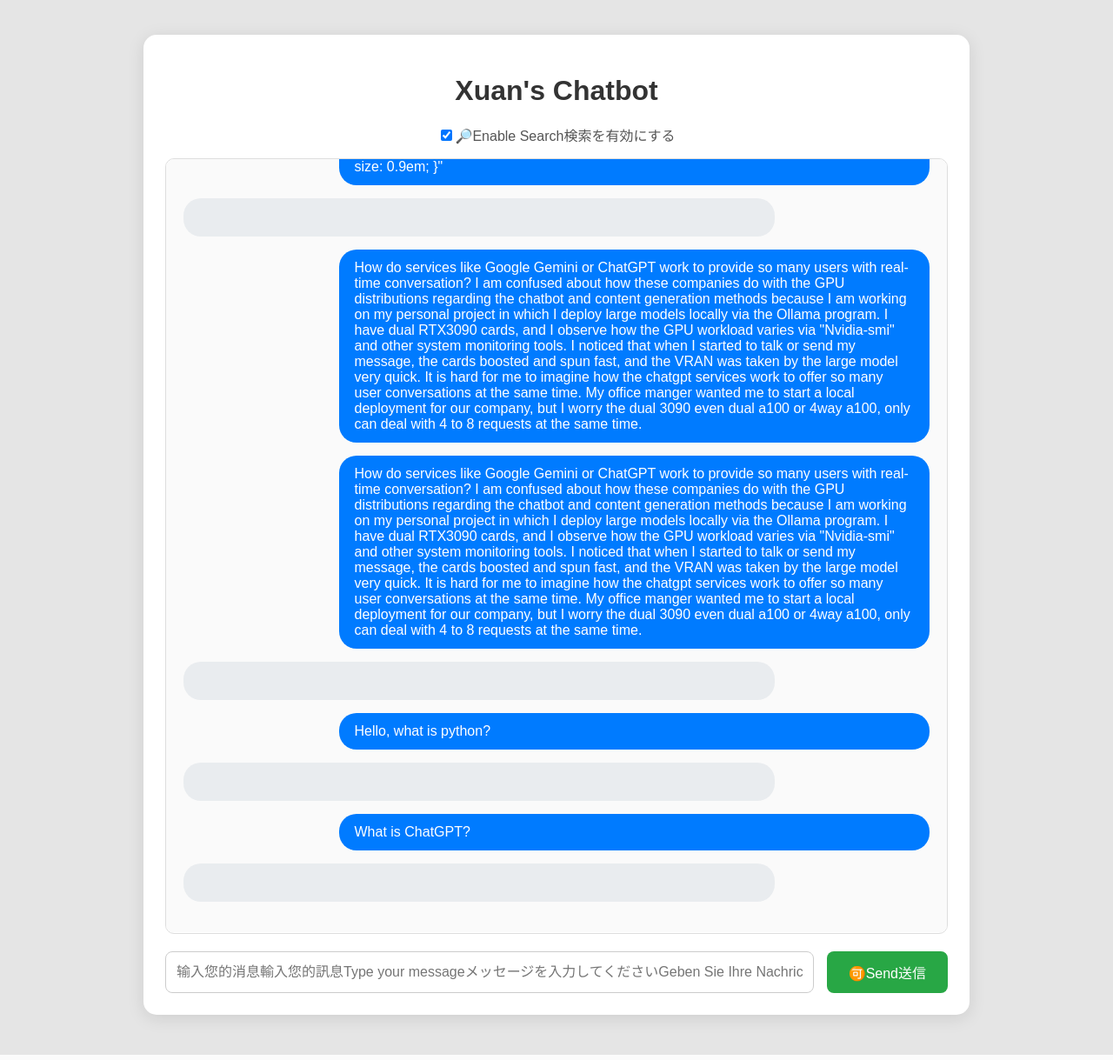
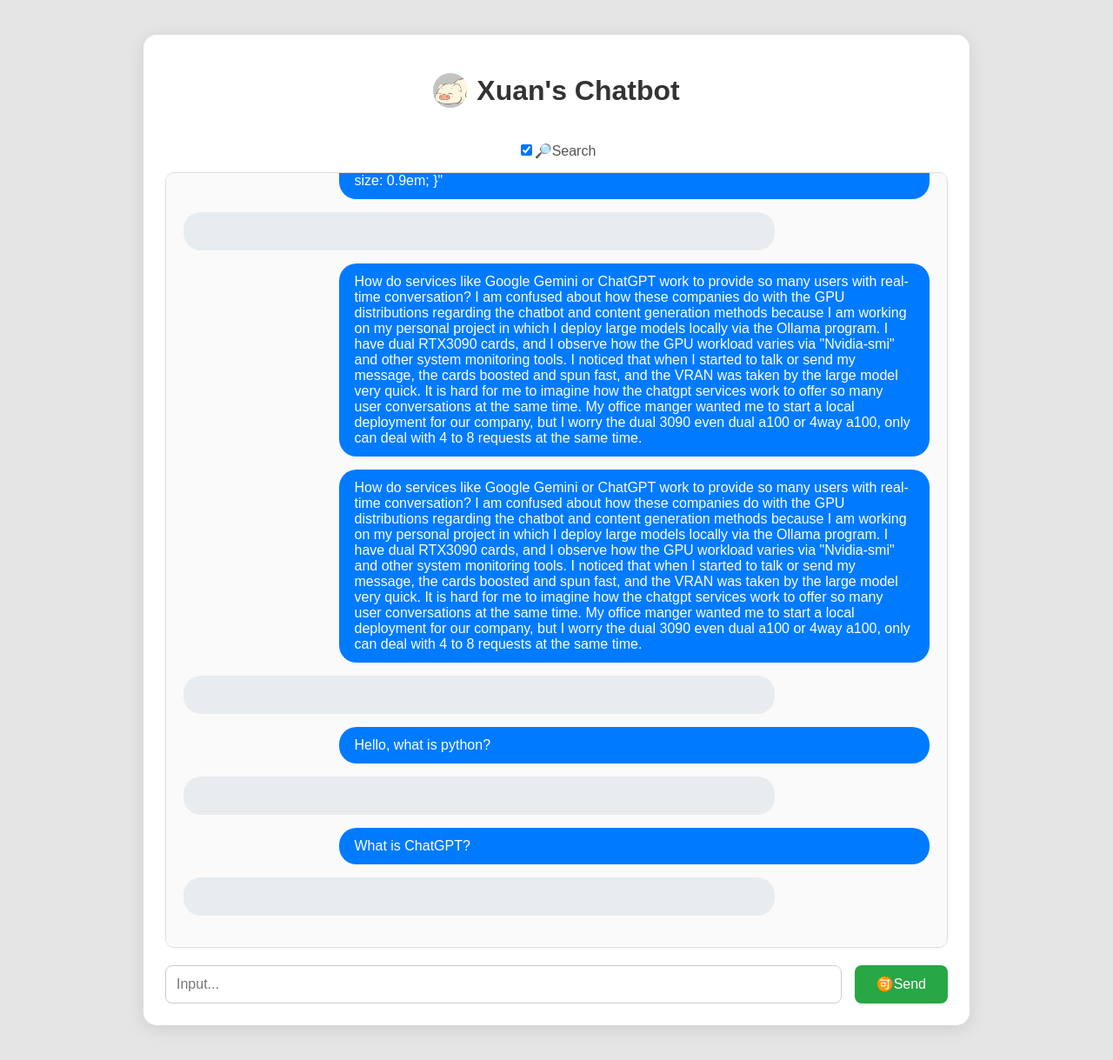
Before and after one commit to loveplay1983/dual-models-RAG-chatbot, a Flask app: page / in a window 1280 px wide. Shown: the whole page at 87% size. Run offline with Flask 3, Linux system fonts and the light colour scheme; data comes from the database, SQL or seed files in the repository; some libraries are stand-ins or nearby versions.

Commit message:
finished todo {2,3}

```diff
--- a/static/style.css
+++ b/static/style.css
@@ -1,6 +1,22 @@
 body {
     background: #e5e5e5;
     font-family: Arial, sans-serif;
+}
+
+.chat-container > div:first-child {
+    display: flex;              /* Align image and h1 horizontally */
+    align-items: center;        /* Vertically center them */
+    justify-content: center;    /* Horizontally center the pair */
+    gap: 10px;                  /* Space between image and title */
+    margin-bottom: 20px;        /* Space below the header */
+}
+
+/* Style the image itself */
+.chat-container img {
+    width: 40px;                /* Set a smaller width */
+    height: 40px;               /* Match height to width for square aspect */
+    object-fit: cover;          /* Ensure image fits without distortion */
+    border-radius: 50%;         /* Optional: makes it circular */
 }
 
 .chat-container {
--- a/templates/index.html
+++ b/templates/index.html
@@ -7,10 +7,13 @@
 </head>
 <body>
     <div class="chat-container">
-        <h1>Xuan's Chatbot</h1>
+        <div>
+            <img src="{{ url_for('static', filename='images/xuan.jpeg') }}" alt="">
+            <h1>Xuan's Chatbot</h1>
+        </div>
         <div class="search-toggle">
             <label>
-                <input type="checkbox" id="search-toggle" checked>🔎Enable Search検索を有効にする
+                <input type="checkbox" id="search-toggle" checked>🔎Search
             </label>
         </div>
         <div class="chat-history" id="chat-box">
@@ -18,15 +21,15 @@
             <div class="message {{ 'user' if msg[0] == 'user' else 'bot' }}" data-raw="{{ msg[1] | e }}">
                 <div class="message-content">{{ msg[1] }}</div>
                 {% if msg[0] == 'bot' %}
-                <button class="copy-btn">㊢Copyコピー</button>
+                <button class="copy-btn">㊢Copy</button>
                 {% endif %}
             </div>
             {% endfor %}
         </div>
 
         <form id="chat-form">
-            <input type="text" name="message" placeholder="输入您的消息輸入您的訊息Type your messageメッセージを入力してくださいGeben Sie Ihre Nachricht ein..." required>
-            <button type="submit">🉑Send送信</button>
+            <input type="text" name="message" placeholder="Input..." required>
+            <button type="submit">🉑Send</button>
         </form>
     </div>
 
```
Also changed, not shown: readme.md, static/images/xuan.jpeg (added).
